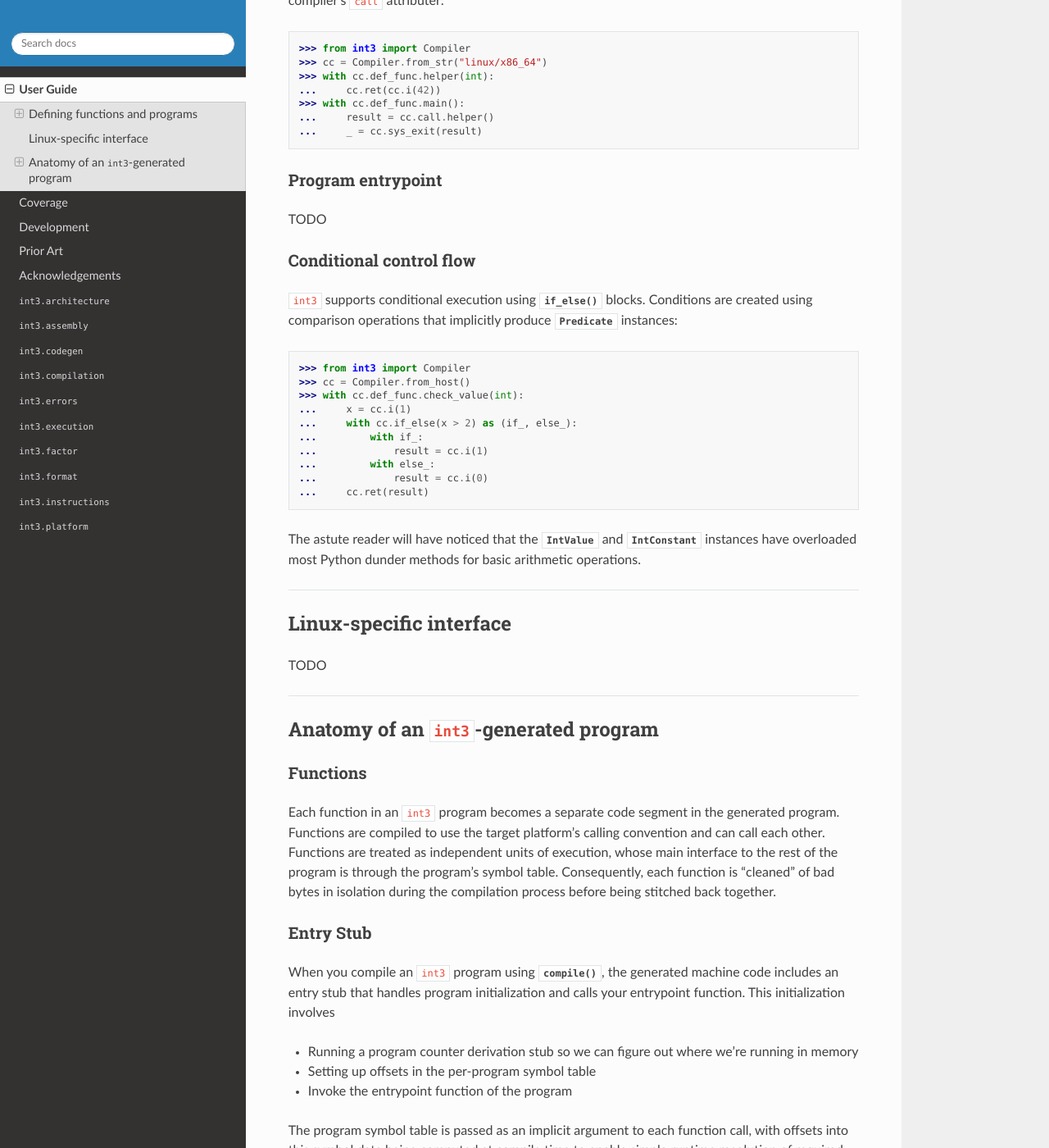
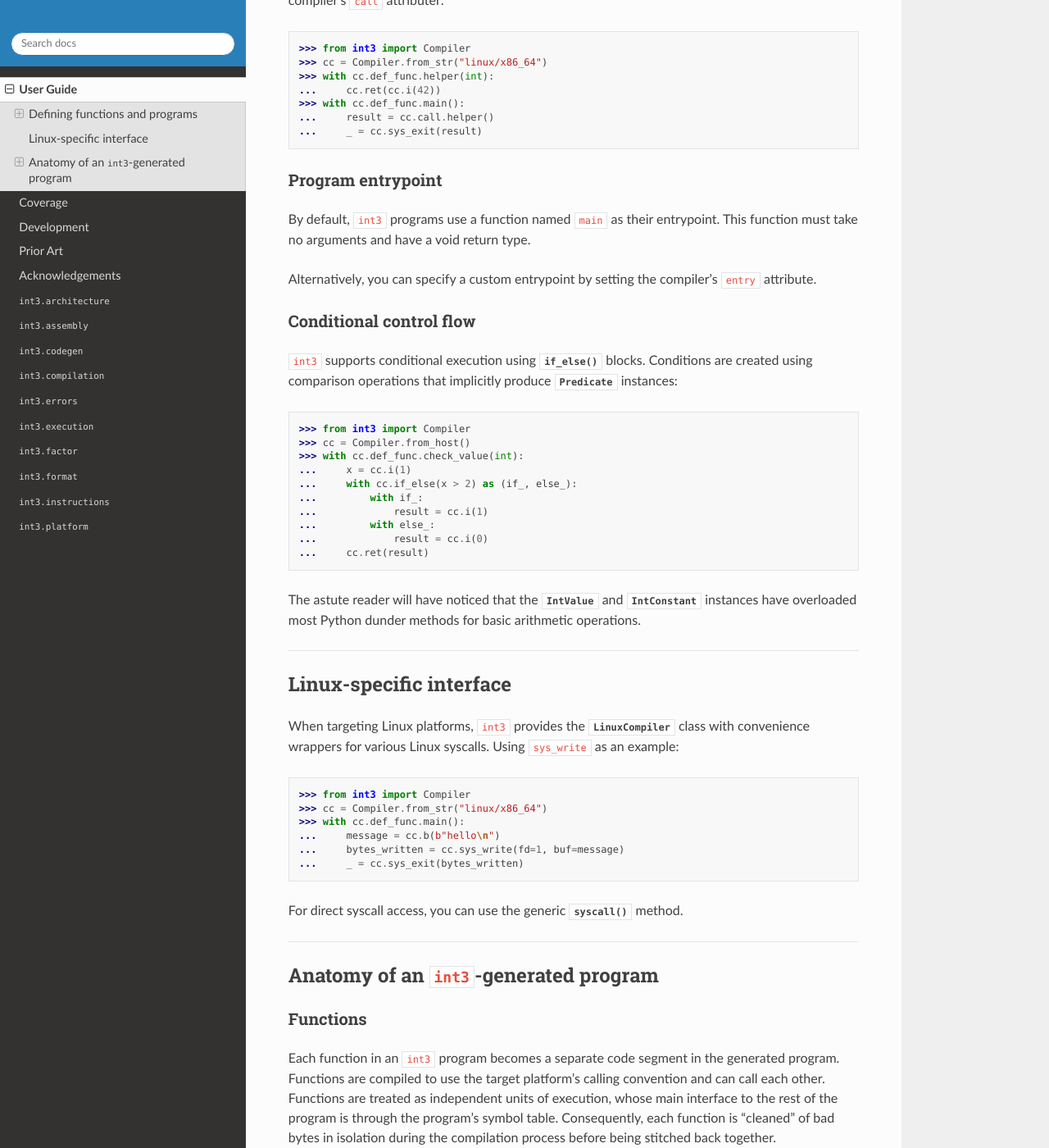
Before and after one commit to welchbj/int3, a Sphinx documentation site: the page built from docs/user_guide.rst, in a window 1280 px wide and 1400 px high, scrolled down 2422 px. Shown: the whole window at 82% size. Built offline with Sphinx 7.4.7 and the Read the Docs theme 3.1.0, drawn with Linux system fonts in a browser that asks for light colours.

Commit message:
Fill in last few parts of initial user guide

```diff
--- a/docs/user_guide.rst
+++ b/docs/user_guide.rst
@@ -112,7 +112,9 @@
 Program entrypoint
 ------------------
 
-TODO
+By default, ``int3`` programs use a function named ``main`` as their entrypoint. This function must take no arguments and have a void return type.
+
+Alternatively, you can specify a custom entrypoint by setting the compiler's ``entry`` attribute.
 
 Conditional control flow
 ------------------------
@@ -139,7 +141,18 @@
 Linux-specific interface
 ========================
 
-TODO
+When targeting Linux platforms, ``int3`` provides the :py:class:`~int3.compilation.linux_compiler.LinuxCompiler` class with convenience wrappers for various Linux syscalls. Using ``sys_write`` as an example:
+
+.. doctest::
+
+    >>> from int3 import Compiler
+    >>> cc = Compiler.from_str("linux/x86_64")
+    >>> with cc.def_func.main():
+    ...     message = cc.b(b"hello\n")
+    ...     bytes_written = cc.sys_write(fd=1, buf=message)
+    ...     _ = cc.sys_exit(bytes_written)
+
+For direct syscall access, you can use the generic :py:meth:`~int3.compilation.linux_compiler.LinuxCompiler.syscall` method.
 
 -----
 
```
Also changed, not shown: other parts of docs/user_guide.rst (+1 -1 lines).
